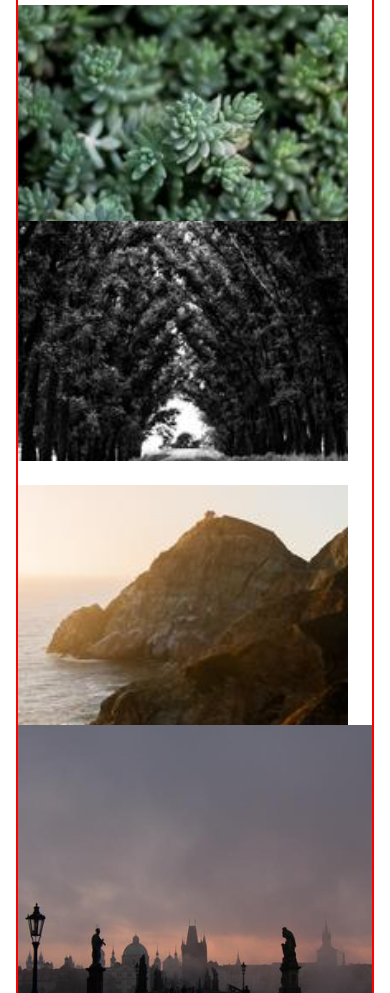
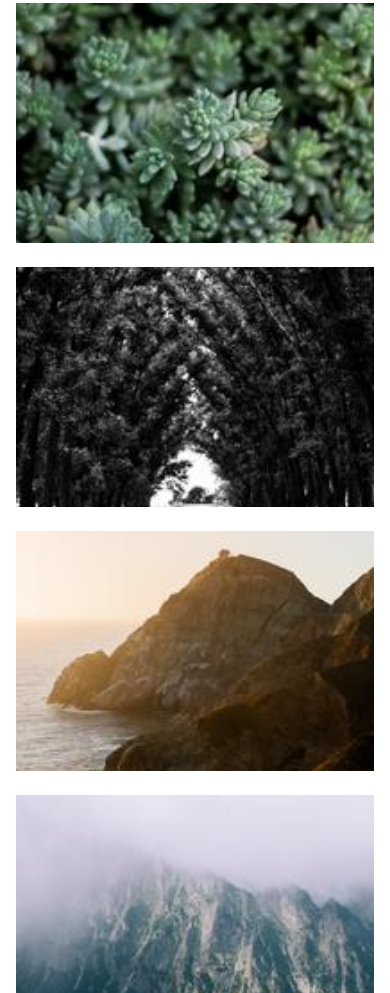
Before and after one commit to vilaj46/gatsby-wedding, a Gatsby site: page /info in a window 390 px wide. Shown: the part 1007-2000 px from the top of the page. Built offline with nearby package versions, Linux system fonts and the light colour scheme; Gatsby itself is replaced by a stand-in of ours.

Commit message:
Fixed InformationGallery pics

```diff
--- a/src/components/infoPage/InformationGallery.js
+++ b/src/components/infoPage/InformationGallery.js
@@ -4,12 +4,12 @@ import { StaticImage } from "gatsby-plugin-image";
 export default function InformationGallery() {
   return (
     <section className="bg-white pt-6">
-      <div className="w-11/12 mx-auto lg:flex lg:w-9/12" style={{border: "2px solid red"}}>
+      <div className="w-11/12 mx-auto lg:flex lg:w-9/12">
         <Four />
         <StaticImage
-          src="../../images/informationGallery/special.jpg"
+          src="../../images/informationGallery/ig1.jpg"
           alt="Information Main Photo"
-          className="w-full"
+          className="w-full mt-6 lg:mt-0"
         />
       </div>
     </section>
@@ -18,7 +18,7 @@ export default function InformationGallery() {
 
 function Four() {
   return (
-    <div className="flex flex-col lg:flex-row mr-6">
+    <div className="flex flex-col lg:flex-row lg:mr-6">
       <div className="lg:mr-3">
         <StaticImage
           src="../../images/informationGallery/ig1.jpg"
@@ -31,7 +31,7 @@ function Four() {
           className="w-full -mb-6"
         />
       </div>
-      <div>
+      <div className="mt-12 lg:mt-0">
         <StaticImage
           src="../../images/informationGallery/ig3.jpg"
           alt="Information Main Photo"
```
